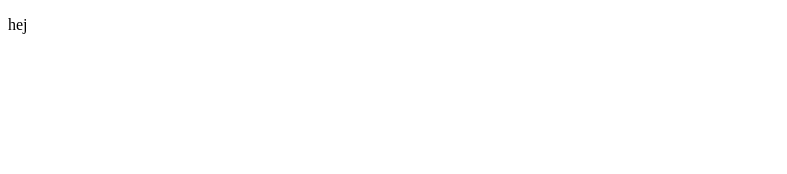
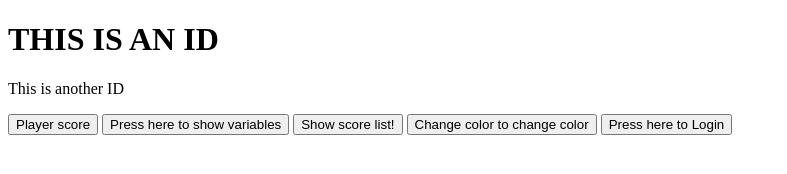
Before and after one commit to svinxen/JavaScript-Lektion-6-uppgifter, a plain HTML site: page index.html in a window 1280 px wide. Shown: the whole page, without its empty margins (0-787 px from the left). Drawn offline with Linux system fonts and the light colour scheme.

Commit message:
thanks for an amazing course!

```diff
--- /dev/null
+++ b/colorLogic.js
@@ -0,0 +1,37 @@
+function calculateScore(){
+    var playerScore = [132, 233, 453, 533, 1144]
+    var sum = 0
+    for (let index = 0; index < playerScore.length; index++)
+            sum += playerScore[index]
+            alert(sum)
+}
+
+
+function changeColor(){
+    document.getElementById("someID").style.color ="red";
+}
+
+function variables (){
+    var name = ""
+    var age = 0
+
+    name = "Benny"
+    age = 15
+
+    alert(name+age)
+    console.log(name+age);
+}
+
+function arrays(){
+    var score=[100, 150, 250, 1000]
+    alert(score[0])
+    alert(score[1])
+    alert(score[2])
+    alert(score[3])
+}
+
+function userLogin(){
+    var result = prompt("Put in login credentials")
+
+    alert(result)
+}
--- a/index.html
+++ b/index.html
@@ -3,9 +3,24 @@
 <head>
     <meta charset="UTF-8">
     <meta name="viewport" content="width=, initial-scale=1.0">
-    <title>Document</title>
+    <link rel="stylesheet" href="style.css">
+
+    <title>Lektion 6</title>
+
 </head>
 <body>
-    <p>hej</p>
+    <h1 id="someID"> THIS IS AN ID </h1>
+    <p class="my-p-id"> This is another ID</p>
+
+
+    <button onclick="calculateScore()">Player score</button>
+    <button onclick="variables()">Press here to show variables</button>
+    <button onclick="arrays()">Show score list!</button>
+    <button onclick="changeColor()">Change color to change color</button>
+    <button onclick="userLogin()">Press here to Login</button>
+
+
+
+    <script src="colorLogic.js"></script>
 </body>
 </html>
--- /dev/null
+++ b/style.css
@@ -0,0 +1,7 @@
+h1 {
+
+}
+
+.my-p-id {
+
+}
```
